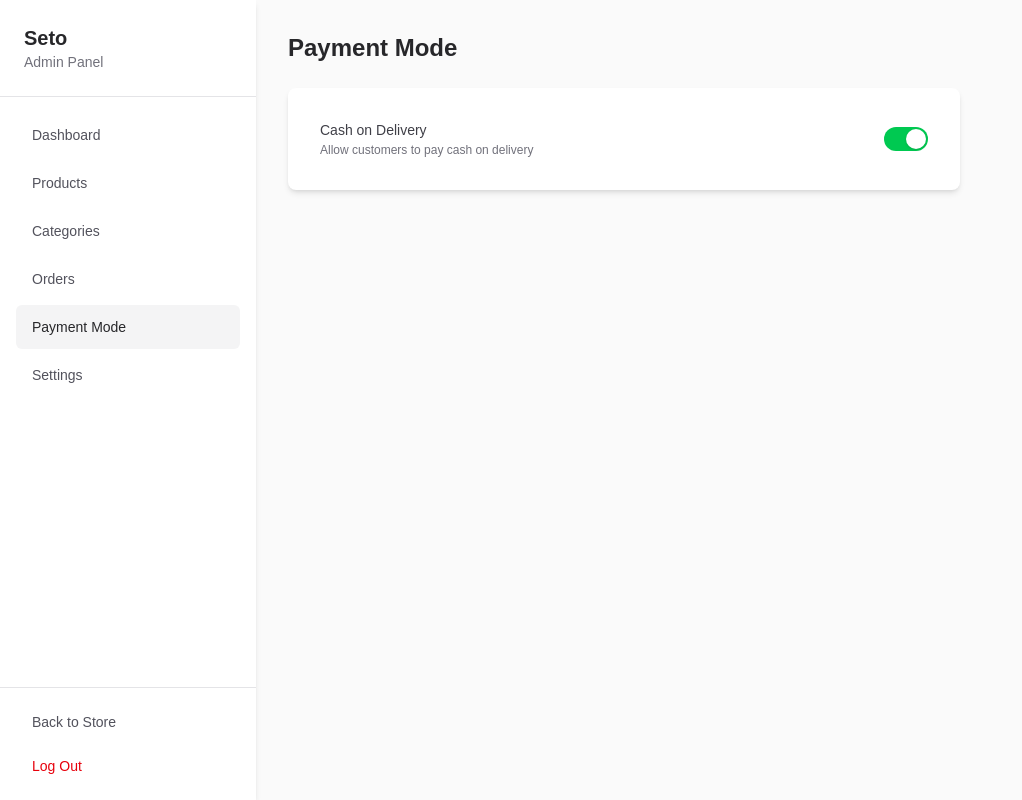
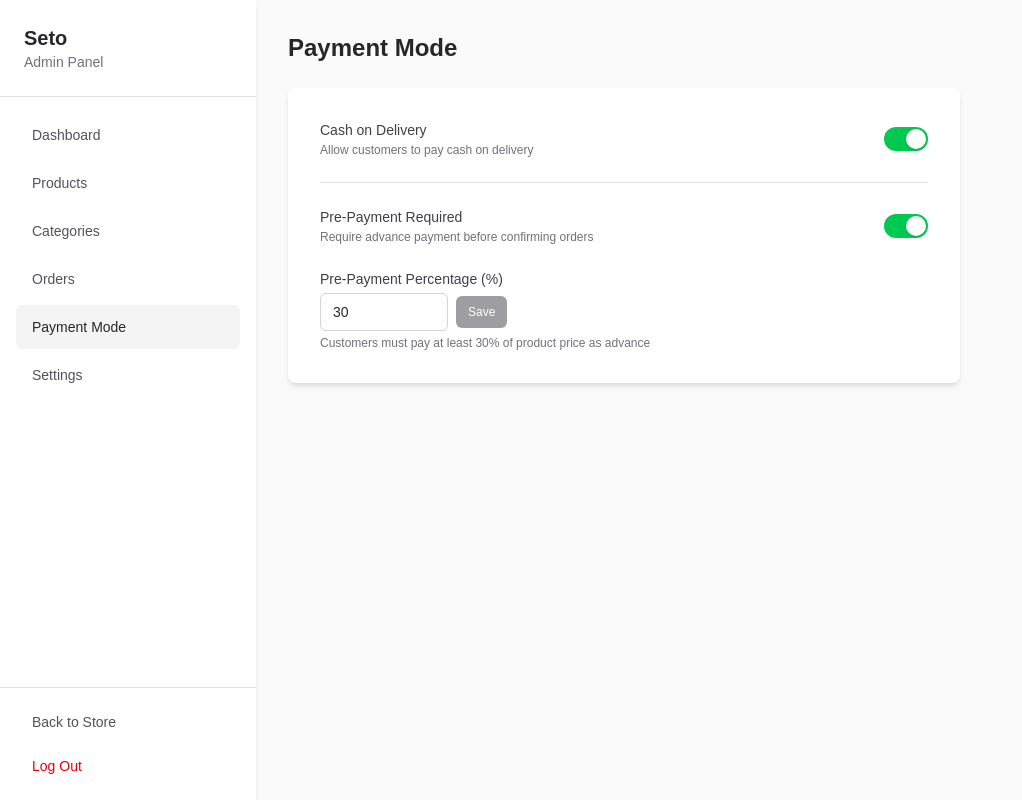
Before and after one commit to kumarpun/fit-theory, a Next.js app: page /admin/payment-mode in a window 1280 px wide. Shown: the whole page, without its empty margins (0-1022 px from the left). Built offline with nearby package versions, Linux system fonts and the light colour scheme; no server answers; sample sign-in values are in the browser's storage.

Commit message:
Pre-Payment Required setting

```diff
--- a/app/admin/payment-mode/page.jsx
+++ b/app/admin/payment-mode/page.jsx
@@ -5,6 +5,10 @@ import { authFetch } from "@/lib/auth-client";
 
 export default function PaymentModePage() {
   const [codEnabled, setCodEnabled] = useState(true);
+  const [prePaymentEnabled, setPrePaymentEnabled] = useState(true);
+  const [prePaymentPercent, setPrePaymentPercent] = useState("30");
+  const [savedPercent, setSavedPercent] = useState("30");
+  const [savingPercent, setSavingPercent] = useState(false);
   const [loading, setLoading] = useState(true);
 
   useEffect(() => {
@@ -14,6 +18,11 @@ export default function PaymentModePage() {
         const data = await res.json();
         if (data.success) {
           setCodEnabled(data.settings.codEnabled !== "0");
+          setPrePaymentEnabled(data.settings.prePaymentEnabled !== "0");
+          if (data.settings.prePaymentPercent) {
+            setPrePaymentPercent(data.settings.prePaymentPercent);
+            setSavedPercent(data.settings.prePaymentPercent);
+          }
         }
       } catch (err) {
         // keep defaults
@@ -24,7 +33,7 @@ export default function PaymentModePage() {
     fetchSettings();
   }, []);
 
-  const handleToggle = async () => {
+  const handleToggleCod = async () => {
     const newValue = !codEnabled;
     setCodEnabled(newValue);
     try {
@@ -38,13 +47,46 @@ export default function PaymentModePage() {
     }
   };
 
+  const handleTogglePrePayment = async () => {
+    const newValue = !prePaymentEnabled;
+    setPrePaymentEnabled(newValue);
+    try {
+      await authFetch("/api/admin/settings", {
+        method: "PUT",
+        headers: { "Content-Type": "application/json" },
+        body: JSON.stringify({ prePaymentEnabled: newValue }),
+      });
+    } catch (err) {
+      setPrePaymentEnabled(!newValue);
+    }
+  };
+
+  const handleSavePercent = async () => {
+    const num = Number(prePaymentPercent);
+    if (isNaN(num) || num < 1 || num > 100) return;
+    setSavingPercent(true);
+    try {
+      await authFetch("/api/admin/settings", {
+        method: "PUT",
+        headers: { "Content-Type": "application/json" },
+        body: JSON.stringify({ prePaymentPercent: num }),
+      });
+      setSavedPercent(String(num));
+    } catch (err) {
+      // keep current
+    } finally {
+      setSavingPercent(false);
+    }
+  };
+
   if (loading) return <p className="text-zinc-500">Loading settings...</p>;
 
   return (
     <div className="max-w-2xl">
       <h1 className="text-2xl font-bold text-zinc-800 mb-6">Payment Mode</h1>
 
-      <div className="bg-white p-4 sm:p-8 rounded-lg shadow-md">
+      <div className="bg-white p-4 sm:p-8 rounded-lg shadow-md space-y-6">
+        {/* COD Toggle */}
         <div className="flex items-center justify-between">
           <div>
             <p className="text-sm font-medium text-zinc-700">Cash on Delivery</p>
@@ -52,12 +94,58 @@ export default function PaymentModePage() {
           </div>
           <button
             type="button"
-            onClick={handleToggle}
+            onClick={handleToggleCod}
             className={`relative w-11 h-6 rounded-full transition-colors ${codEnabled ? "bg-green-500" : "bg-zinc-300"}`}
           >
             <span className={`absolute top-0.5 left-0.5 w-5 h-5 bg-white rounded-full shadow transition-transform ${codEnabled ? "translate-x-5" : ""}`} />
           </button>
         </div>
+
+        <div className="border-t border-zinc-200" />
+
+        {/* Pre-Payment Toggle */}
+        <div className="flex items-center justify-between">
+          <div>
+            <p className="text-sm font-medium text-zinc-700">Pre-Payment Required</p>
+            <p className="text-xs text-zinc-500 mt-0.5">Require advance payment before confirming orders</p>
+          </div>
+          <button
+            type="button"
+            onClick={handleTogglePrePayment}
+            className={`relative w-11 h-6 rounded-full transition-colors ${prePaymentEnabled ? "bg-green-500" : "bg-zinc-300"}`}
+          >
+            <span className={`absolute top-0.5 left-0.5 w-5 h-5 bg-white rounded-full shadow transition-transform ${prePaymentEnabled ? "translate-x-5" : ""}`} />
+          </button>
+        </div>
+
+        {/* Pre-Payment Percentage */}
+        {prePaymentEnabled && (
+          <div>
+            <label className="block text-sm font-medium text-zinc-700 mb-1">
+              Pre-Payment Percentage (%)
+            </label>
+            <div className="flex items-center gap-2">
+              <input
+                type="number"
+                value={prePaymentPercent}
+                onChange={(e) => setPrePaymentPercent(e.target.value)}
+                min="1"
+                max="100"
+                className="w-32 px-3 py-2 border border-zinc-300 rounded-md bg-white text-zinc-800 text-sm focus:outline-none focus:ring-2 focus:ring-zinc-400"
+              />
+              <button
+                onClick={handleSavePercent}
+                disabled={savingPercent || prePaymentPercent === savedPercent}
+                className="px-3 py-2 bg-zinc-700 text-white rounded-md text-xs font-medium hover:bg-zinc-600 transition-colors disabled:opacity-50"
+              >
+                {savingPercent ? "Saving..." : "Save"}
+              </button>
+            </div>
+            <p className="text-xs text-zinc-500 mt-1">
+              Customers must pay at least {prePaymentPercent}% of product price as advance
+            </p>
+          </div>
+        )}
       </div>
     </div>
   );
--- a/app/api/products/route.js
+++ b/app/api/products/route.js
@@ -24,8 +24,8 @@ export async function GET(request) {
     }
 
     if (search) {
-      sql += " AND (name LIKE ? OR description LIKE ?)";
-      params.push(`%${search}%`, `%${search}%`);
+      sql += " AND (LOWER(name) LIKE LOWER(?) OR LOWER(description) LIKE LOWER(?) OR LOWER(category) LIKE LOWER(?))";
+      params.push(`%${search}%`, `%${search}%`, `%${search}%`);
     }
 
     const priceRange = searchParams.get("priceRange");
--- a/app/api/settings/delivery-charge/route.js
+++ b/app/api/settings/delivery-charge/route.js
@@ -9,7 +9,13 @@ export async function GET() {
     const codSetting = await Setting.findOne({ settingKey: "codEnabled" });
     const codEnabled = codSetting ? codSetting.value !== "0" : true;
 
-    return Response.json({ success: true, deliveryCharge, codEnabled });
+    const prePaySetting = await Setting.findOne({ settingKey: "prePaymentEnabled" });
+    const prePaymentEnabled = prePaySetting ? prePaySetting.value !== "0" : true;
+
+    const prePayPctSetting = await Setting.findOne({ settingKey: "prePaymentPercent" });
+    const prePaymentPercent = prePayPctSetting ? Number(prePayPctSetting.value) : 30;
+
+    return Response.json({ success: true, deliveryCharge, codEnabled, prePaymentEnabled, prePaymentPercent });
   } catch (error) {
     return Response.json(
       { success: false, message: "Failed to fetch delivery charge", error: error.message },
--- a/app/cart/page.jsx
+++ b/app/cart/page.jsx
@@ -17,6 +17,8 @@ export default function CartPage() {
   const [selectedKeys, setSelectedKeys] = useState(new Set());
   const [showLoginModal, setShowLoginModal] = useState(false);
   const [deliveryCharge, setDeliveryCharge] = useState(0);
+  const [prePaymentEnabled, setPrePaymentEnabled] = useState(null);
+  const [prePaymentPercent, setPrePaymentPercent] = useState(30);
 
   const toggleSelect = (key) => {
     setSelectedKeys((prev) => {
@@ -60,9 +62,15 @@ export default function CartPage() {
     fetch("/api/settings/delivery-charge")
       .then((res) => res.json())
       .then((data) => {
-        if (data.success) setDeliveryCharge(data.deliveryCharge);
+        if (data.success) {
+          setDeliveryCharge(data.deliveryCharge);
+          setPrePaymentEnabled(data.prePaymentEnabled !== false);
+          if (data.prePaymentPercent !== undefined) setPrePaymentPercent(data.prePaymentPercent);
+        } else {
+          setPrePaymentEnabled(true);
+        }
       })
-      .catch(() => {});
+      .catch(() => { setPrePaymentEnabled(true); });
 
     const handleCartUpdate = () => {
       const updated = getCart().reverse();
@@ -103,14 +111,23 @@ export default function CartPage() {
         ) : (
           <>
             {/* Pre-order banner for international orders */}
+            {prePaymentEnabled === null ? (
+              <div className="mb-6 flex items-center justify-center py-3">
+                <svg className="w-5 h-5 text-zinc-400 animate-spin" fill="none" viewBox="0 0 24 24">
+                  <circle className="opacity-25" cx="12" cy="12" r="10" stroke="currentColor" strokeWidth="4" />
+                  <path className="opacity-75" fill="currentColor" d="M4 12a8 8 0 018-8V0C5.373 0 0 5.373 0 12h4z" />
+                </svg>
+              </div>
+            ) : prePaymentEnabled ? (
               <div className="bg-amber-50 border border-amber-200 rounded-lg px-4 py-3 mb-6 flex items-start gap-3">
                 <svg className="w-5 h-5 text-amber-500 flex-shrink-0 mt-0.5" fill="none" stroke="currentColor" viewBox="0 0 24 24">
                   <path strokeLinecap="round" strokeLinejoin="round" strokeWidth={2} d="M13 16h-1v-4h-1m1-4h.01M12 2a10 10 0 100 20 10 10 0 000-20z" />
                 </svg>
                 <p className="text-sm text-amber-800">
-                <span className="font-semibold">Pre-Order Notice:</span> Most of our products are imported from outside Nepal. A <span className="font-semibold">30% advance payment</span> of the total product price is required to confirm your pre-order.
+                  <span className="font-semibold">Pre-Order Notice:</span> Most of our products are imported from outside Nepal. A <span className="font-semibold">{prePaymentPercent}% advance payment</span> of the total product price is required to confirm your pre-order.
                 </p>
               </div>
+            ) : null}
 
             <div className="grid grid-cols-1 lg:grid-cols-3 gap-6">
             {/* Left: Cart items */}
--- a/app/checkout/page.jsx
+++ b/app/checkout/page.jsx
@@ -29,6 +29,8 @@ export default function CheckoutPage() {
   const [deliveryCharge, setDeliveryCharge] = useState(0);
   const [defaultCharge, setDefaultCharge] = useState(0);
   const [codEnabled, setCodEnabled] = useState(true);
+  const [prePaymentEnabled, setPrePaymentEnabled] = useState(null);
+  const [prePaymentPercent, setPrePaymentPercent] = useState(30);
   const [cities, setCities] = useState([]);
   const [citySearch, setCitySearch] = useState("");
   const [showCityDropdown, setShowCityDropdown] = useState(false);
@@ -86,6 +88,10 @@ export default function CheckoutPage() {
             setCodEnabled(false);
             setPaymentMethod("online");
           }
+          setPrePaymentEnabled(chargeData.prePaymentEnabled !== false);
+          if (chargeData.prePaymentPercent !== undefined) {
+            setPrePaymentPercent(chargeData.prePaymentPercent);
+          }
         }
         if (citiesData.success) setCities(citiesData.cities);
 
@@ -118,7 +124,7 @@ export default function CheckoutPage() {
 
   const subtotal = cart.reduce((sum, item) => sum + item.price * item.quantity, 0);
   const grandTotal = subtotal + deliveryCharge;
-  const minAdvance = Math.ceil(subtotal * 0.3);
+  const minAdvance = Math.ceil(subtotal * (prePaymentPercent / 100));
 
   const handleChange = (e) => {
     setShipping({ ...shipping, [e.target.name]: e.target.value });
@@ -465,7 +471,7 @@ export default function CheckoutPage() {
                 id="paidAmount"
                 value={paidAmount}
                 onChange={(e) => setPaidAmount(e.target.value)}
-                placeholder={`Min रु ${minAdvance} (30% advance)`}
+                placeholder={prePaymentEnabled === null || prePaymentEnabled ? `Min रु ${minAdvance} (${prePaymentPercent}% advance)` : "Enter amount"}
                 min="0"
                 step="0.01"
                 className="w-full px-4 py-2 border border-zinc-300 rounded-md bg-white text-zinc-800 focus:outline-none focus:ring-2 focus:ring-zinc-400"
@@ -491,21 +497,21 @@ export default function CheckoutPage() {
               <h2 className="text-lg font-semibold text-zinc-800 mb-4">
                 Order Summary
               </h2>
-              <div className="space-y-3">
+              <div className="divide-y divide-zinc-100">
                 {cart.map((item) => (
                   <div
                     key={`${item.productId}-${item.size}-${item.color}`}
-                    className="flex justify-between text-sm"
+                    className="flex items-start justify-between gap-3 py-3 first:pt-0 last:pb-0"
                   >
-                    <div>
-                      <p className="text-zinc-800">{item.name}</p>
-                      <p className="text-zinc-500 text-xs">
-                        Qty: {item.quantity}
-                        {item.color ? ` · Color: ${item.color}` : ""}
-                        {item.size ? ` · Size: ${item.size}` : ""}
-                      </p>
+                    <div className="min-w-0 flex-1">
+                      <p className="text-sm text-zinc-800 font-medium truncate">{item.name}</p>
+                      <div className="flex flex-wrap items-center gap-x-2 gap-y-0.5 mt-1">
+                        <span className="text-xs text-zinc-500">Qty: {item.quantity}</span>
+                        {item.size && <span className="text-xs text-zinc-500">· Size: {item.size}</span>}
+                        {item.color && <span className="text-xs text-zinc-500">· {item.color}</span>}
+                      </div>
                     </div>
-                    <p className="text-zinc-800 font-medium">
+                    <p className="text-sm text-zinc-800 font-medium whitespace-nowrap shrink-0">
                       रु {(item.price * item.quantity)}
                     </p>
                   </div>
@@ -529,11 +535,20 @@ export default function CheckoutPage() {
               </div>
 
               {/* Pre-order advance banner */}
-              <div className="mt-4 bg-amber-50 border border-amber-200 rounded-lg px-4 py-3">
-                <p className="text-sm text-amber-800">
-                  <span className="font-semibold">Pre-Order:</span> You need to pay at least <span className="font-semibold">रु {minAdvance}</span> (30% of product price) to confirm your pre-order.
-                </p>
-              </div>
+              {prePaymentEnabled === null ? (
+                <div className="mt-4 flex items-center justify-center py-3">
+                  <svg className="w-5 h-5 text-zinc-400 animate-spin" fill="none" viewBox="0 0 24 24">
+                    <circle className="opacity-25" cx="12" cy="12" r="10" stroke="currentColor" strokeWidth="4" />
+                    <path className="opacity-75" fill="currentColor" d="M4 12a8 8 0 018-8V0C5.373 0 0 5.373 0 12h4z" />
+                  </svg>
+                </div>
+              ) : prePaymentEnabled ? (
+                <div className="mt-4 bg-amber-50 border border-amber-200 rounded-lg px-4 py-3">
+                  <p className="text-sm text-amber-800">
+                    <span className="font-semibold">Pre-Order:</span> You need to pay at least <span className="font-semibold">रु {minAdvance}</span> ({prePaymentPercent}% of product price) to confirm your pre-order.
+                  </p>
+                </div>
+              ) : null}
             </div>
           </div>
         </div>
--- a/app/components/Footer.jsx
+++ b/app/components/Footer.jsx
@@ -35,9 +35,9 @@ export default function Footer() {
           <div>
             <h4 className="text-white text-sm font-semibold mb-4">Contact Us</h4>
             <div className="space-y-2 text-sm">
-              <p>support@fitstheory.com</p>
+              <p>cumarpun1234@gmail.com</p>
               <p>+977 9800000000</p>
-              <p>Kathmandu, Nepal</p>
+              <p>Butwal, Nepal</p>
             </div>
           </div>
         </div>
```
Also changed, not shown: app/api/admin/settings/route.js (+24 -1 lines). Lines whose indentation alone changed are shown as unchanged.
